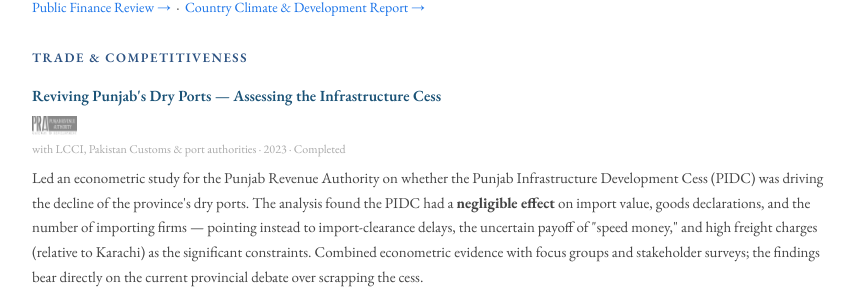
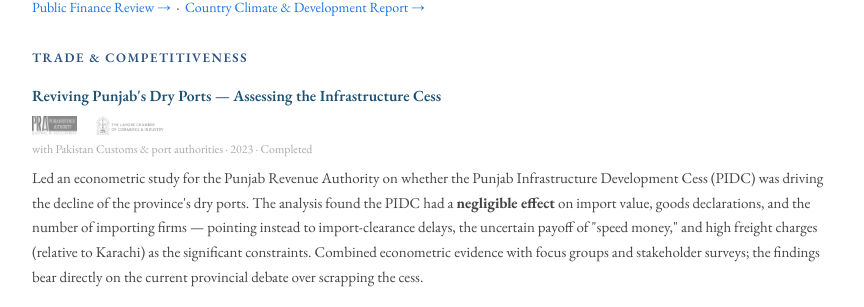
Before and after one commit to sherafghanasad/sherafghanasad.github.io, a Jekyll site: the page built from policy.html, in a window 1280 px wide and 900 px high, scrolled down 1278 px. Shown: the part 119-426 px from the top of the window, without its empty margins (208-1072 px from the left). Built offline with Jekyll 4.4.1, drawn with Linux system fonts in a browser that asks for light colours.

Commit message:
Tweak engagement logos: drop EU from UIPT, add LCCI to dry ports
Remove the EU flag from the inter-agency coordination entry (LG&CDD already
represents local government in Punjab) and add the LCCI logo to the dry-ports
entry. Pakistan Customs and a 'Dry Port Authority' have no cleanly sourceable
single logo — left as text pending a provided file.

Co-Authored-By: Claude Opus 4.7 (1M context) <noreply@anthropic.com>

```diff
--- a/policy.html
+++ b/policy.html
@@ -41,7 +41,6 @@ redirect_from:
   <p class="engagement-title">Inter-Agency Coordination for Property Tax (UIPT)</p>
   <div class="engagement-logos">
     <img src="{{ '/assets/images/partners/giz.svg' | relative_url }}" alt="GIZ">
-    <img src="{{ '/assets/images/partners/eu.svg' | relative_url }}" alt="European Union">
     <img src="{{ '/assets/images/partners/lgcdd.png' | relative_url }}" alt="Local Government &amp; Community Development Department, Punjab">
     <img src="{{ '/assets/images/partners/bor.png' | relative_url }}" alt="Board of Revenue, Punjab">
     <img src="{{ '/assets/images/partners/urbanunit.png' | relative_url }}" alt="The Urban Unit">
@@ -82,8 +81,9 @@ redirect_from:
   <p class="engagement-title">Reviving Punjab's Dry Ports — Assessing the Infrastructure Cess</p>
   <div class="engagement-logos">
     <img src="{{ '/assets/images/partners/pra.jpg' | relative_url }}" alt="Punjab Revenue Authority">
+    <img src="{{ '/assets/images/partners/lcci.png' | relative_url }}" alt="Lahore Chamber of Commerce &amp; Industry">
   </div>
-  <p class="engagement-partner">with LCCI, Pakistan Customs &amp; port authorities &middot; 2023 &middot; Completed</p>
+  <p class="engagement-partner">with Pakistan Customs &amp; port authorities &middot; 2023 &middot; Completed</p>
   <p class="engagement-desc">Led an econometric study for the Punjab Revenue Authority on whether the Punjab Infrastructure Development Cess (PIDC) was driving the decline of the province's dry ports. The analysis found the PIDC had a <strong>negligible effect</strong> on import value, goods declarations, and the number of importing firms — pointing instead to import-clearance delays, the uncertain payoff of "speed money," and high freight charges (relative to Karachi) as the significant constraints. Combined econometric evidence with focus groups and stakeholder surveys; the findings bear directly on the current provincial debate over scrapping the cess.</p>
 </div>
 
```
Also changed, not shown: assets/images/partners/lcci.png (added).
